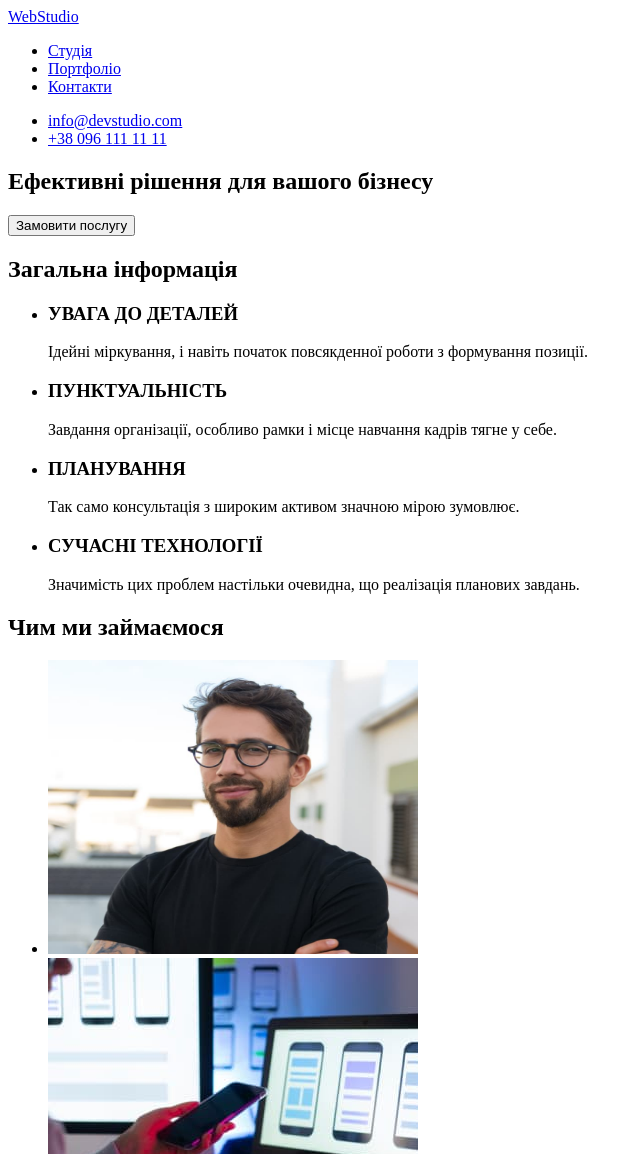
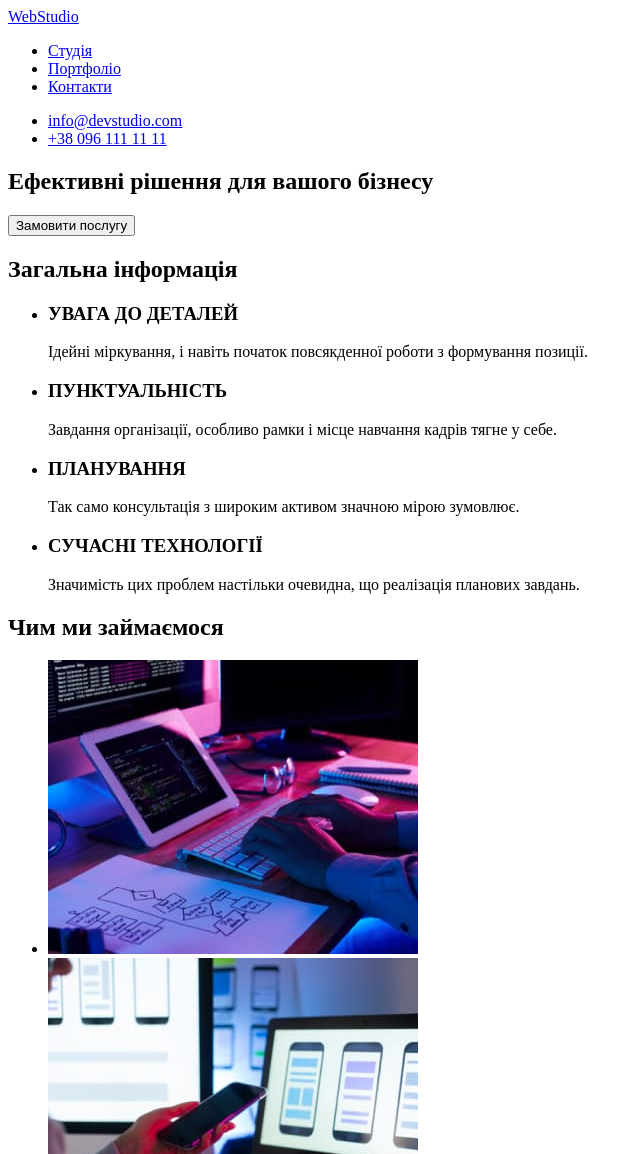
Before and after one commit to helenbyelyayeva/goit-markup-hw-01, a plain HTML site: page index.html in a window 1280 px wide. Shown: the top 1154 px of the page, without its empty margins (0-640 px from the left). Drawn offline with Linux system fonts and the light colour scheme.

Commit message:
Update index.html

```diff
--- a/index.html
+++ b/index.html
@@ -62,7 +62,7 @@
         <ul>
           <li>
             <img
-              src="./images/img6.jpg"
+              src="./images/b.jpg"
               alt="coding proces"
               width="370"
               height="294"
```
